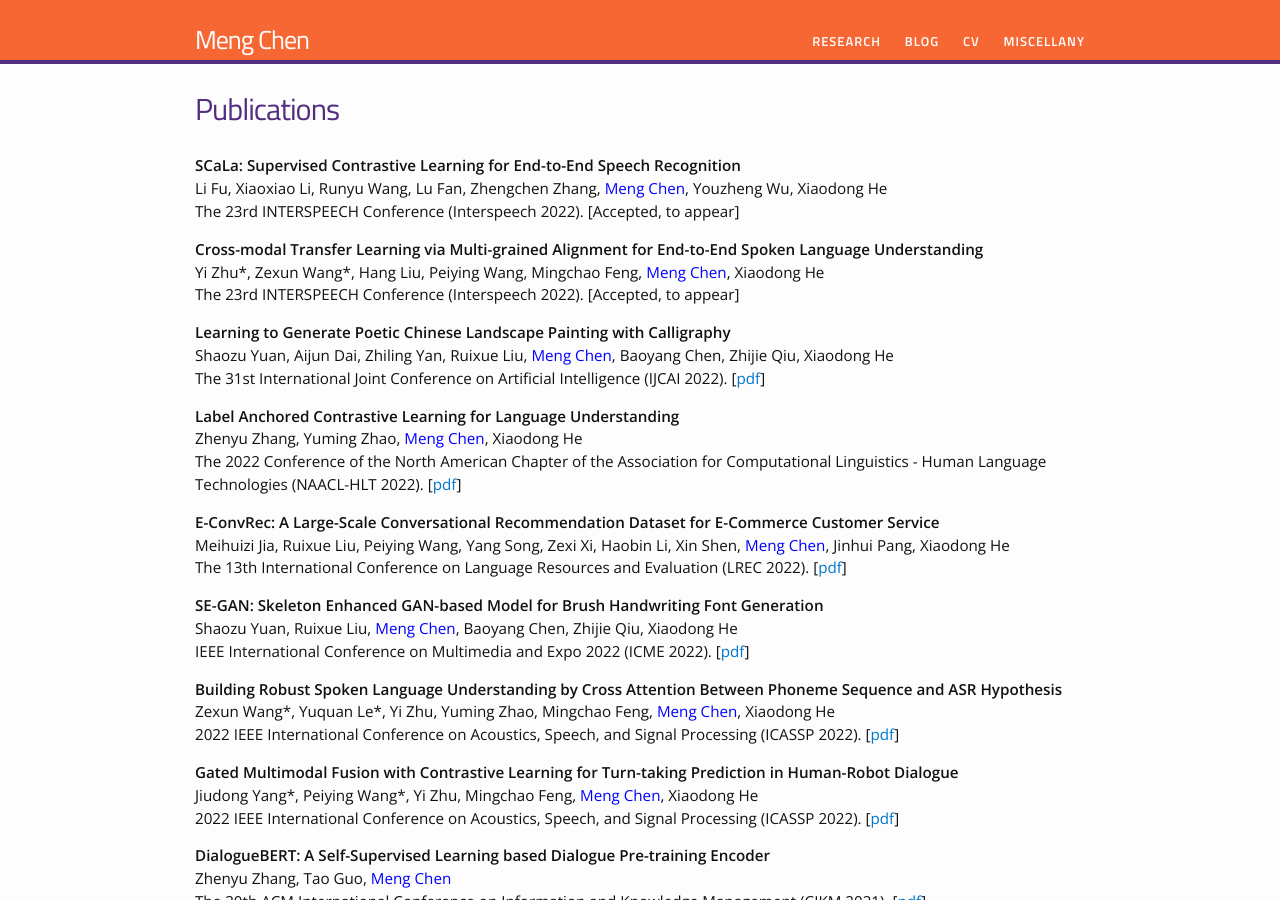
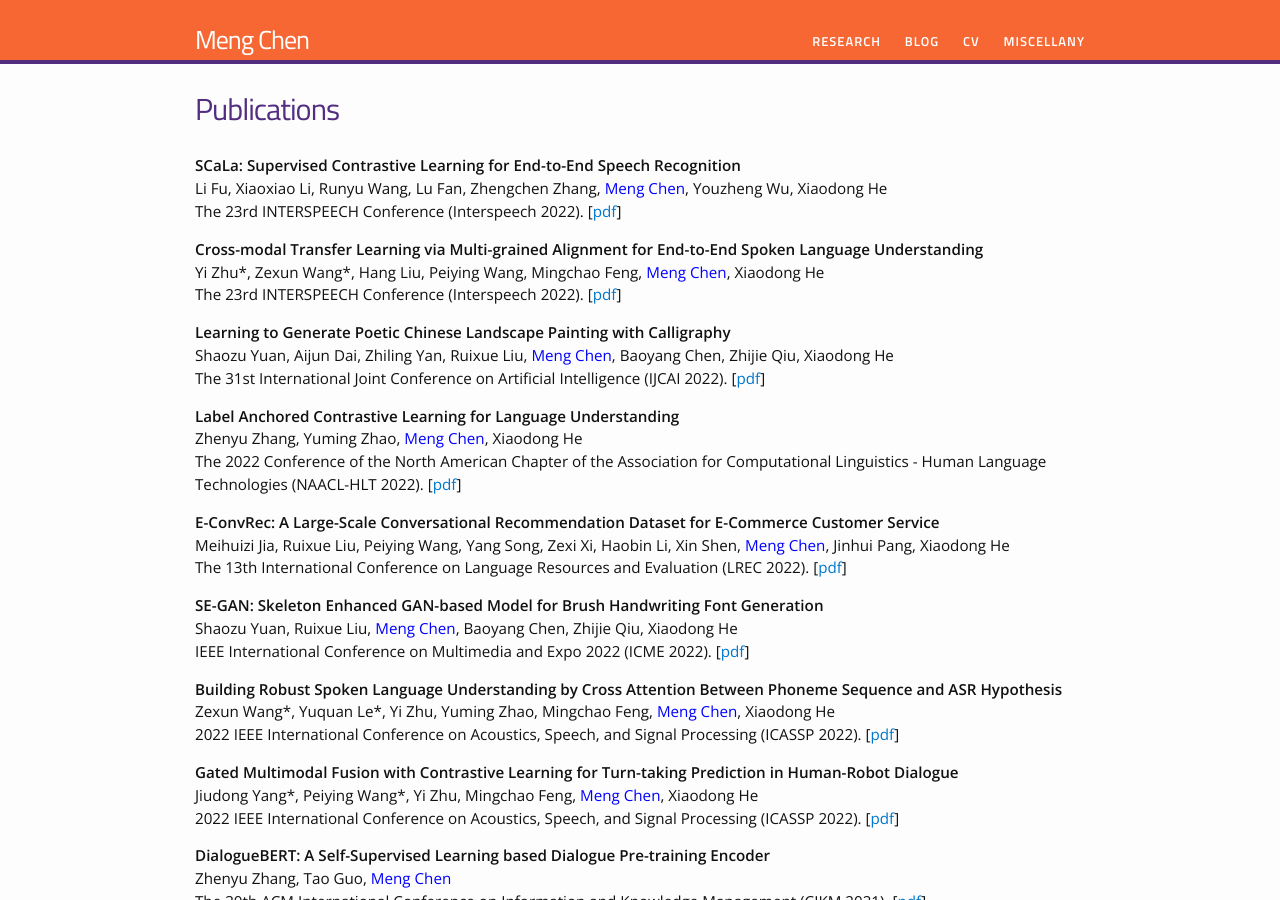
Before and after one commit to chenmengdx/chenmengdx.github.io, a Jekyll site: the page built from research.md, in a window 1280 px wide and 900 px high. Built offline with Jekyll 4.4.1, drawn with Linux system fonts in a browser that asks for light colours.

Commit message:
update papers

```diff
--- a/research.md
+++ b/research.md
@@ -9,13 +9,13 @@ permalink: /research/
 <p>
 <b>SCaLa: Supervised Contrastive Learning for End-to-End Speech Recognition</b> <br />
 Li Fu, Xiaoxiao Li, Runyu Wang, Lu Fan, Zhengchen Zhang, <font color="blue"> Meng Chen</font>, Youzheng Wu, Xiaodong He <br />
-The 23rd INTERSPEECH Conference (Interspeech 2022). [Accepted, to appear]
+The 23rd INTERSPEECH Conference (Interspeech 2022). [<a href="../papers/IS22_SCaLA.pdf">pdf</a>]
 </p>
 
 <p>
 <b>Cross-modal Transfer Learning via Multi-grained Alignment for End-to-End Spoken Language Understanding</b> <br />
 Yi Zhu*, Zexun Wang*, Hang Liu, Peiying Wang, Mingchao Feng, <font color="blue"> Meng Chen</font>, Xiaodong He<br />
-The 23rd INTERSPEECH Conference (Interspeech 2022). [Accepted, to appear]
+The 23rd INTERSPEECH Conference (Interspeech 2022). [<a href="../papers/IS22_E2ESLU.pdf">pdf</a>]
 </p>
 
 <p>
```
Also changed, not shown: 3 other files.
